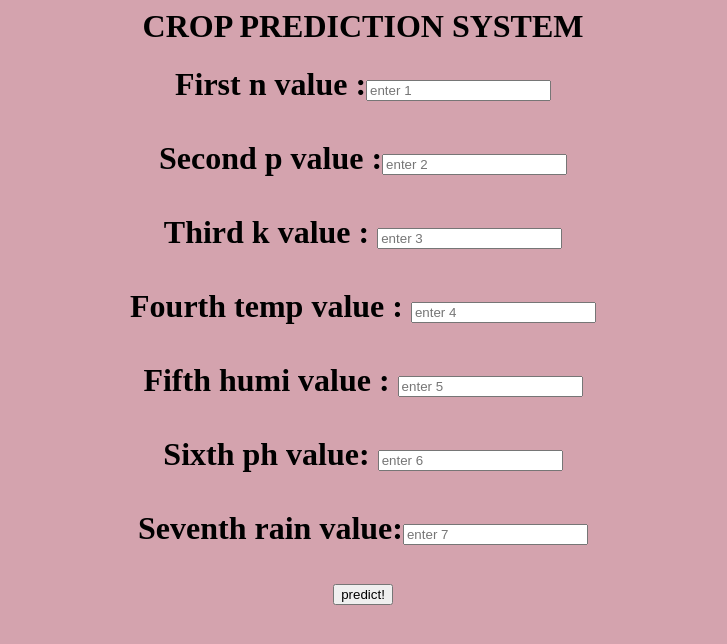
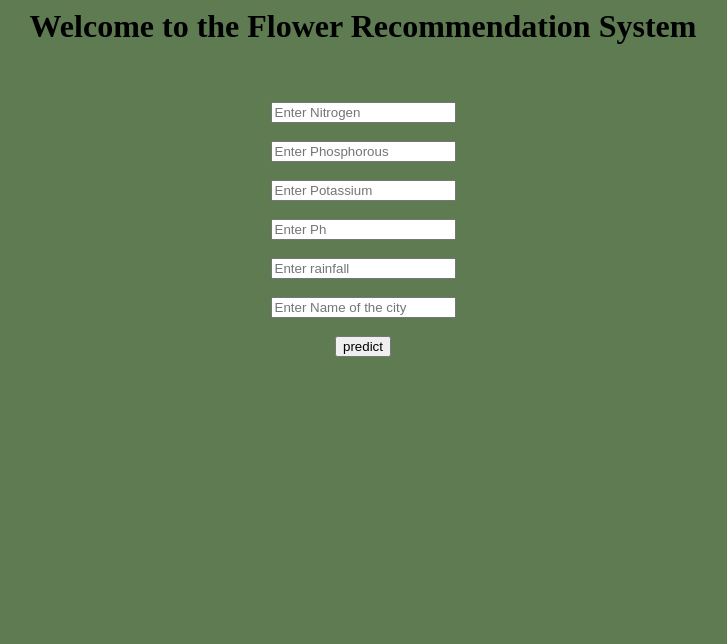
Before and after one commit to sagarsen78/crop, a Flask app: page / in a window 1280 px wide. Shown: the top 644 px of the page, without its empty margins (277-1004 px from the left). Run offline with Flask 2, Linux system fonts and the light colour scheme; parts of the project's set-up code (start-up, migrations or seed data) failed here and were passed over.

Commit message:
Made changes on website

```diff
--- a/app.py
+++ b/app.py
@@ -1,30 +1,69 @@
-from flask import Flask, render_template,request
+#crop recommendation app
+#app.py page
+from flask import Flask,render_template,request
+#for api
+import requests
+import config
+
+from flask_cors import cross_origin
+import numpy as np
 import pickle
-import numpy as np
 
-model1=pickle.load(open('RandomForest.pkl','rb'))
 
+#fetch the saVED MODEL
+crop_recommendation_model=pickle.load(open("model.pkl","rb"))
+#creating app object
 app=Flask(__name__)
 
-@app.route('/')
-def man():
+#using weather api
+def weather_fetch(city_name): #for fetching weather of city
+    """
+    Fetch and returns the temperature and humidity of a city
+    :params: city_name
+    :return: temperature, humidity
+    """
+    api_key = config.weather_api_key #acquiring api key
+    base_url = "http://api.openweathermap.org/data/2.5/weather?" #fetching api
+
+    complete_url = base_url + "appid=" + api_key + "&q=" + city_name
+    response = requests.get(complete_url)
+    x = response.json()
+
+    if x["cod"] != "404":
+        y = x["main"]
+
+        temperature = round((y["temp"] - 273.15), 2)
+        humidity = y["humidity"]
+        return temperature, humidity
+    else:
+        return None
+
+
+
+@app.route('/')#main web page
+def home():
     return render_template('home.html')
 
 
-@app.route('/predict',methods=['POST'])
-def home():
-
-    nmeasure = int(request.form['n'])
-    pmeasure = int(request.form['p'])
-    kmeasure = int(request.form['k'])
-    tempmeasure = int(request.form['temp'])
-    humimeasure = int(request.form['humi'])
-    phmeasure = int(request.form['ph'])
-    rainmeasure = int(request.form['rain'])
+@app.route('/crop_predict',methods=['GET','POST']) #rendering prediction page
+@cross_origin()
+def crop_predict():
+    if request.method=='POST':
+        N=int(request.form['Nitrogen'])
+        P=int(request.form['Phosphorous'])
+        K=int(request.form['Potassium'])
+        ph=float(request.form['ph'])
+        rainfall = float(request.form['rainfall'])
+        city=str(request.form['city'])
+        if weather_fetch(city) != None:
+            temperature, humidity = weather_fetch(city)
+            my_prediction = crop_recommendation_model.predict([[N, P, K, temperature, humidity, ph, rainfall]])
+            final_prediction = my_prediction[0]
+            return render_template('predict.html', prediction=final_prediction)
+        else:
+            return render_template('try.html')
 
 
-    arr=np.array([[nmeasure,pmeasure,kmeasure,tempmeasure,humimeasure,phmeasure,rainmeasure]])
-    pred=model1.predict(arr)
-
-if __name__=='__main__':
+#running the app
+if __name__ == '__main__':
     app.run(debug=True)
--- a/templates/home.html
+++ b/templates/home.html
@@ -1,20 +1,18 @@
 <html>
-    <body bgcolor=#d4a3ae>
-    <center>
-        <h1>CROP PREDICTION SYSTEM</h1><h1>
-        <form method="POST" , action="{{ url_for('home' )}}">
-            <b> First n value :<input type="text", name="nmeasure" , placeholder="enter 1"><br><br>
-                Second p value :<input type="text", name="pmeasure" , placeholder="enter 2"><br><br>
-                Third k value : <input type="text", name="kmeasure" , placeholder="enter 3"><br><br>
-                Fourth temp value : <input type="text", name="tempmeasure" , placeholder="enter 4"><br><br>
-                Fifth humi value : <input type="text", name="humimeasure" , placeholder="enter 5"><br><br>
-                Sixth ph value: <input type="text", name="phmeasure" , placeholder="enter 6"><br><br>
-                Seventh rain value:<input type="text", name="rainmreasure" , placeholder="enter 7"><br><br>
-                <input type="submit", value="predict!">
+    <title>Crop Recommendation System</title>
+    <body bgcolor="#5E7B52">
+        <center><h1 style="font-family:'Times New Roman';">Welcome to the Flower Recommendation System</h1><br><br>
+                <form action="{{url_for('crop_predict')}}" method='POST'>
+                    <input type='text' name='Nitrogen' placeholder="Enter Nitrogen"><br><br>
+                    <input type='text' name='Phosphorous' placeholder="Enter Phosphorous"><br><br>
+                    <input type='text' name='Potassium' placeholder="Enter Potassium"><br><br>
+                    <input type='text' name='ph' placeholder="Enter Ph"><br><br>
+                    <input type='text' name='rainfall' placeholder="Enter rainfall"><br><br>
+                    <input type='text' name='city' placeholder="Enter Name of the city"><br><br>
+                    <input type="submit" value="predict">
+                </form>
+        </center>
 
-            </b>
-        </form>
-    </h1>
-    </center>
+
     </body>
 </html>
```
Also changed, not shown: model.py (added, +19 -0 lines), templates/after.html (deleted, +0 -17 lines), templates/predict.html (added, +10 -0 lines), templates/try.html (added, +9 -0 lines), 3 other files.
